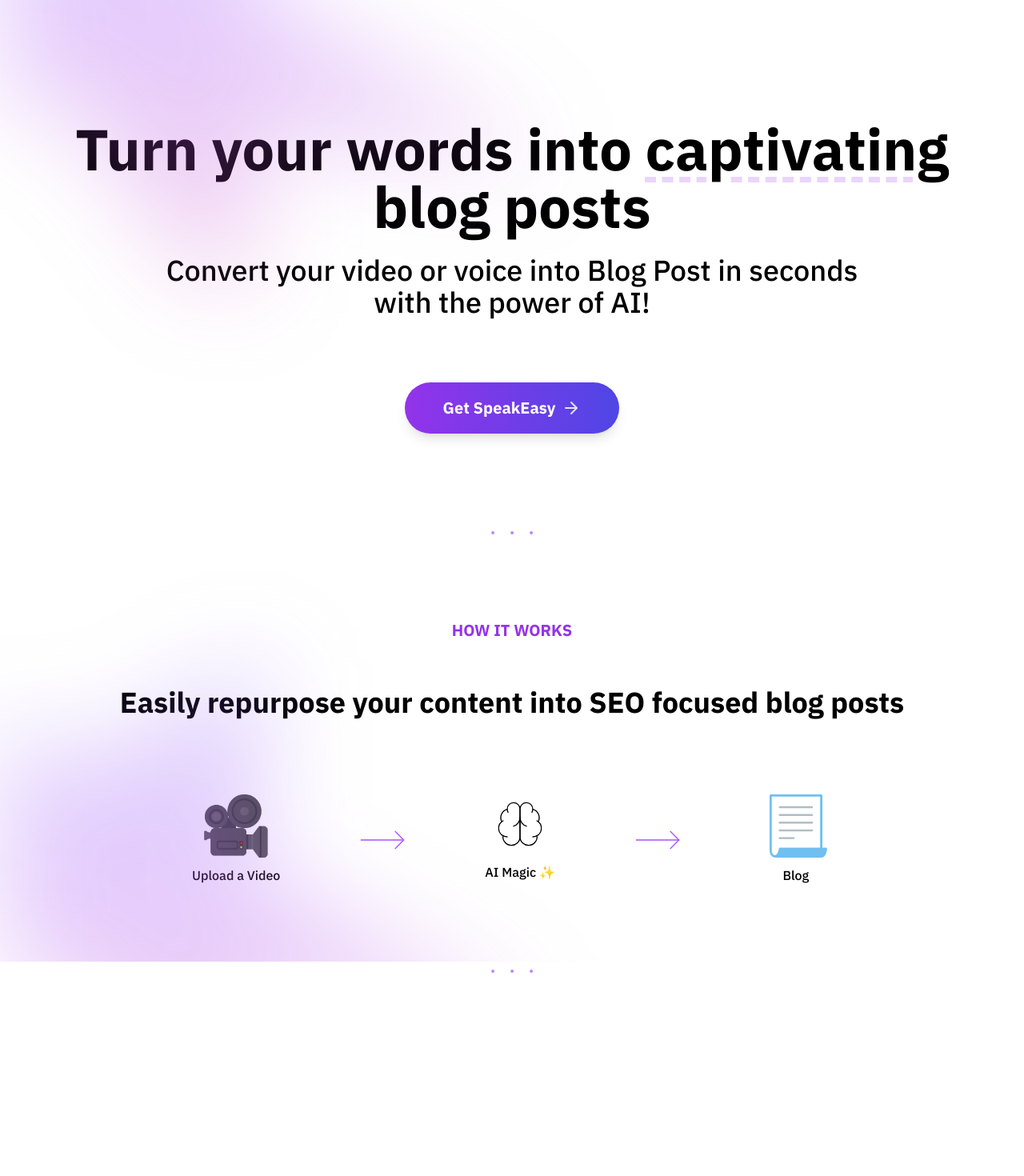
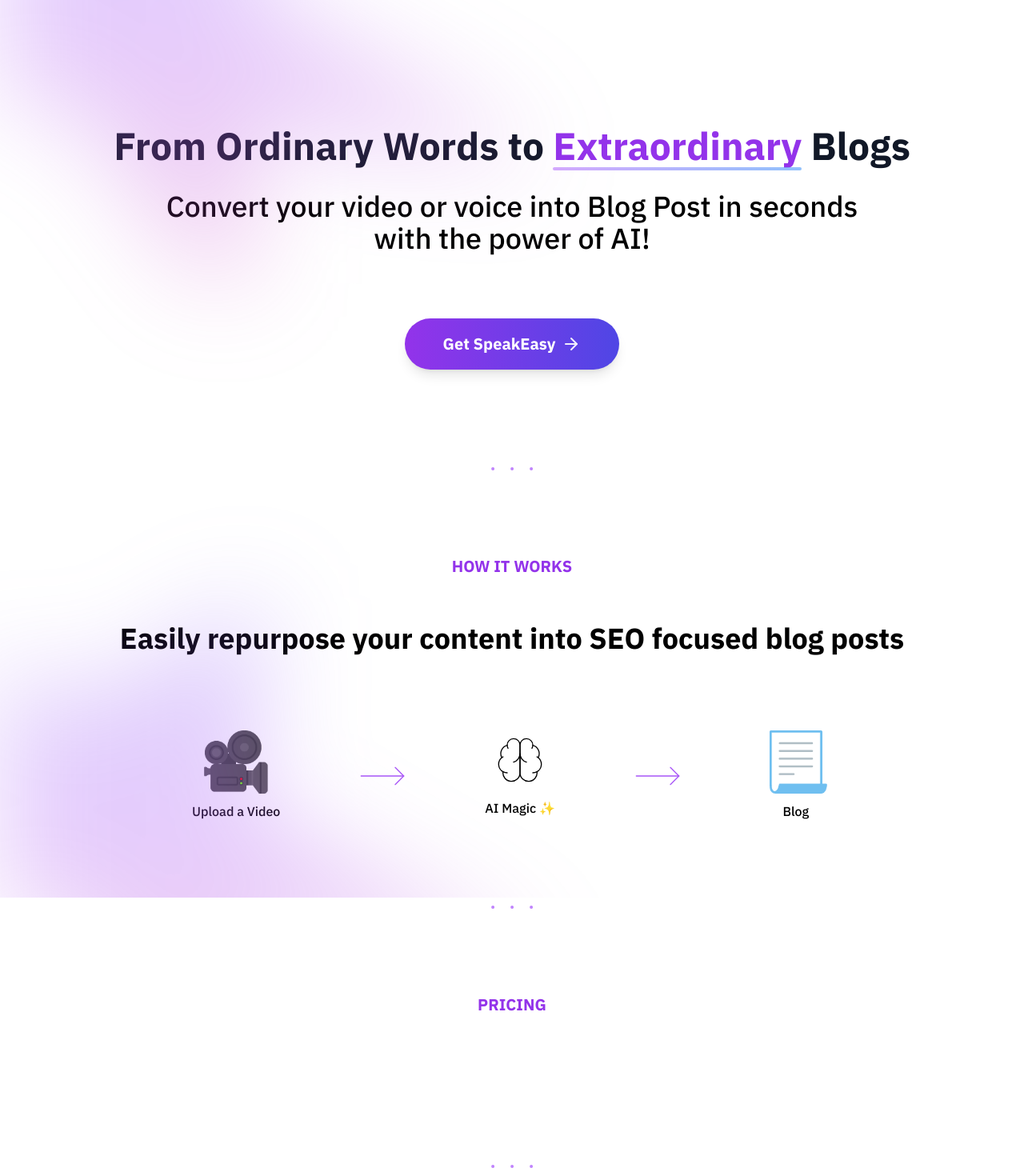
Before and after one commit to ShiruvatiNarasimha/AI-Blog, a Next.js app: page / in a window 1280 px wide. Shown: the part 62-1532 px from the top of the page at 80% size. Before the commit the page ends 1288 px from the top, so only its background shows below. Built offline with nearby package versions, Linux system fonts and the light colour scheme.

Commit message:
Update Banner

```diff
--- a/app/page.tsx
+++ b/app/page.tsx
@@ -1,5 +1,6 @@
 import Banner from "@/components/home/banner";
 import Howitworks from "@/components/home/howitworks";
+import Pricing from "@/components/home/pricing";
 import { Button } from "@/components/ui/button";
 import { Dot } from "lucide-react";
 import Image from "next/image";
@@ -43,6 +44,12 @@
         <Dot className="text-purple-400"></Dot>
         <Dot className="text-purple-400"></Dot>
       </div>
+      <Pricing />
+      <div className="flex items-center justify-center">
+        <Dot className="text-purple-400"></Dot>
+        <Dot className="text-purple-400"></Dot>
+        <Dot className="text-purple-400"></Dot>
+      </div>
     </main>
   );
 }
--- a/components/home/banner.tsx
+++ b/components/home/banner.tsx
@@ -10,18 +10,15 @@
     justify-center py-28 sm:pt-32
     transition-all animate-in"
     >
-      <h1 className="py-6 text-center">
-        Turn your words into{" "}
-        <span
-          className="underline
-            underline-offset-8
-            decoration-dashed
-            decoration-purple-200"
-        >
-          captivating
+      <h1 className="py-8 text-center text-4xl sm:text-5xl font-bold text-gray-900">
+        From Ordinary Words to{" "}
+        <span className="relative">
+          <span className="text-purple-600">Extraordinary</span>
+          <span className="absolute left-0 bottom-0 w-full h-1 bg-gradient-to-r from-purple-400 to-blue-400 opacity-70 rounded-md transform transition-all duration-300 ease-in-out hover:h-2 hover:opacity-100"></span>
         </span>{" "}
-        blog posts
+        Blogs
       </h1>
+
       <h2
         className="text-center px-4
       lg:px-0 lg:max-w-4xl"
--- /dev/null
+++ b/components/home/pricing.tsx
@@ -0,0 +1,37 @@
+import React from "react";
+
+const Pricing = () => {
+  const plansMap = [
+    {
+      name: "Basic",
+      description: "Get started with SpeakEasy!",
+      price: "10",
+      items: ["3 Blog Post", "3 Transcription"],
+    },
+    {
+      name: "Pro",
+      description: "All Blog Posts, let's go!",
+      price: "19.99",
+      items: ["Unlimited Blog Post", "Unlimited Transcriptions"],
+    },
+  ];
+  return (
+    <section className="relative overflow-hidden" id="pricing">
+      <div className="py-12 lg:py-24 max-w-5xl mx-auto px-12 lg:px-0">
+        <div
+          className="flex items-center
+      justify-center w-full pb-12"
+        >
+          <h2
+            className="font-bold text-xl
+        uppercase mb-8 text-purple-600"
+          >
+            Pricing
+          </h2>
+        </div>
+      </div>
+    </section>
+  );
+};
+
+export default Pricing;
```
